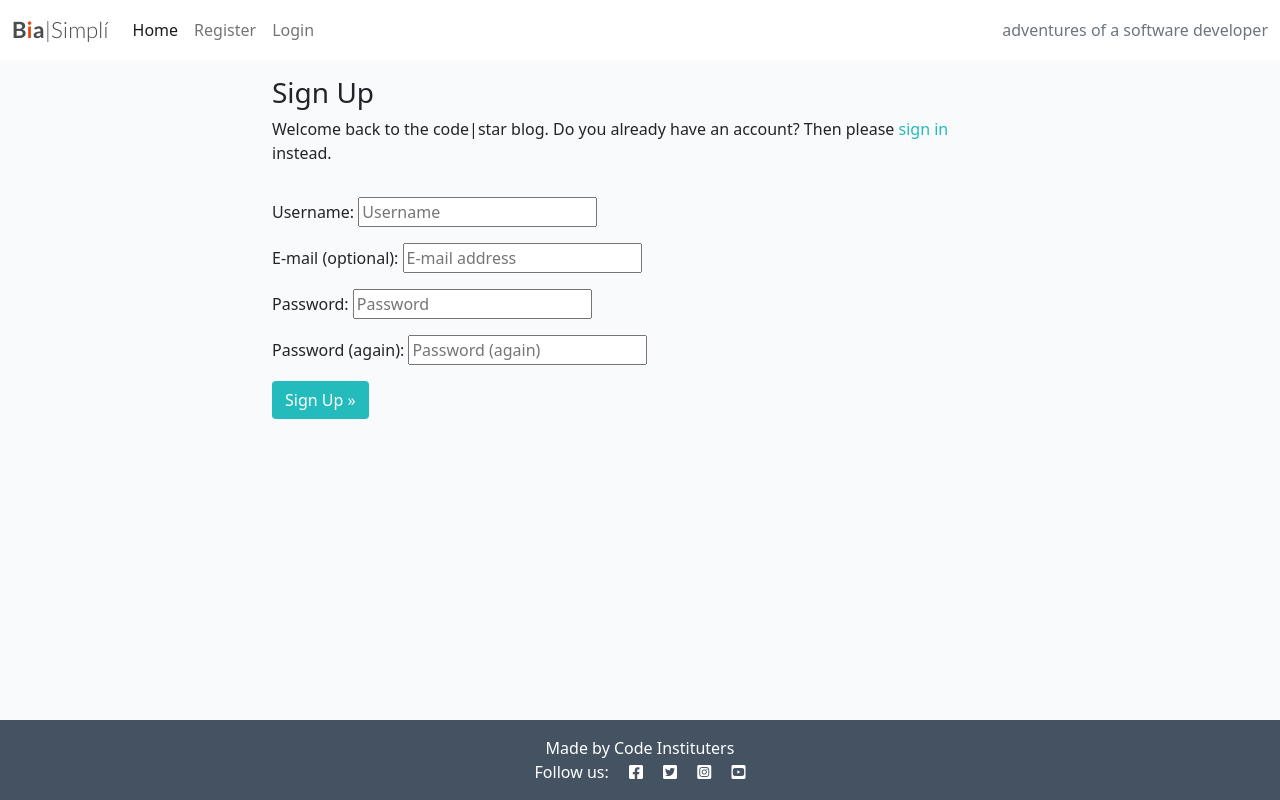
After one commit to Amzzy78/biasimpli, a Django app: page /accounts/signup/ in a window 1280 px wide. The commit adds this page. Run offline with Django 3.2, Linux system fonts and the light colour scheme.

Commit message:
Add signup form

```diff
--- a/blog/urls.py
+++ b/blog/urls.py
@@ -5,4 +5,6 @@ from django.urls import path
 
 urlpatterns = [
     path('', views.PostList.as_view(), name='home'),
+    path('<slug:slug>/', views.PostDetail.as_view(), name='post_detail'),
+
 ]
--- a/mysite/urls.py
+++ b/mysite/urls.py
@@ -20,4 +20,5 @@ from django.urls import path, include
 urlpatterns = [
     path('admin/', admin.site.urls),
     path('', include('blog.urls'), name='blog_urls'),
+    path('accounts/', include('allauth.urls')),
 ]
--- a/requirements.txt
+++ b/requirements.txt
@@ -3,8 +3,14 @@ cloudinary==1.29.0
 dj-database-url==0.5.0
 dj3-cloudinary-storage==0.0.6
 Django==3.2
+django-allauth==0.48.0
 django-summernote==0.8.20.0
+env==0.1.0
 gunicorn==20.1.0
+oauthlib==3.2.0
 psycopg2==2.9.3
+PyJWT==2.3.0
+python3-openid==3.2.0
 pytz==2021.3
+requests-oauthlib==1.3.1
 sqlparse==0.4.2
--- /dev/null
+++ b/templates/account/signup.html
@@ -0,0 +1,31 @@
+{% extends "base.html" %}
+
+{% load i18n %}
+
+{% block head_title %}{% trans "Signup" %}{% endblock %}
+
+{% block content %}
+<div class="container">
+    <div class="row">
+        <div class="col-md-8 mt-3 offset-md-2">
+            <h3>{% trans "Sign Up" %}</h3>
+
+            <p>{% blocktrans %}Welcome back to the code|star blog. Do you already have an account? Then please <a
+                    class="link" href="{{ login_url }}">sign in</a> instead.{% endblocktrans %}</p>
+        </div>
+    </div>
+    <div class="row">
+        <div class="col-md-8 mt-3 offset-md-2">
+            <form class="signup" id="signup_form" method="post" action="{% url 'account_signup' %}">
+                {% csrf_token %}
+                {{ form.as_p }}
+                {% if redirect_field_value %}
+                <input type="hidden" name="{{ redirect_field_name }}" value="{{ redirect_field_value }}" />
+                {% endif %}
+                <button class="btn btn-signup right" type="submit">{% trans "Sign Up" %} &raquo;</button>
+            </form>
+        </div>
+    </div>
+</div>
+
+{% endblock %}
--- a/templates/base.html
+++ b/templates/base.html
@@ -39,14 +39,14 @@
                     </li>
                     {% if user.is_authenticated %}
                     <li class="nav-item">
-                        <a class="nav-link" href="#">Logout</a>
+                        <a class="nav-link" href="{% url 'account_logout' %}">Logout</a>
                     </li>
                     {% else %}
                     <li class="nav-item">
-                        <a class="nav-link" href="#">Register</a>
+                        <a class="nav-link" href="{% url 'account_signup' %}">Register</a>
                     </li>
                     <li class="nav-item">
-                        <a class="nav-link" href="#">Login</a>
+                        <a class="nav-link" href="{% url 'account_login' %}">Login</a>
                     </li>
                     {% endif %}
                 </ul>
--- a/templates/index.html
+++ b/templates/index.html
@@ -23,7 +23,7 @@
                                     <p class="author">Author: {{ post.author }}</p>
                                 </div>
                             </div>
-                            <a href="#" class="post-link">
+                            <a href="{% url 'post_detail' post.slug  %}" class="post-link">
                                 <h2 class="card-title">{{ post.title }}</h2>
                                 <p class="card-text">{{ post.excerpt}}</p>
                             </a>
--- a/templates/post_detail.html
+++ b/templates/post_detail.html
@@ -58,7 +58,7 @@
             <h3>Comments:</h3>
             <div class="card-body">
                 <!-- We want a for loop inside the tags to iterate through each comment in comments -->
-                {% %}
+
                 <div class="comments" style="padding: 10px;">
                     <p class="font-weight-bold">
                         <!-- The commenter's name goes here. Check the model if you're not sure what that is -->
@@ -72,7 +72,7 @@
                     {{ comment.body | linebreaks }}
                 </div>
                 <!-- Our for loop ends here -->
-                {% %}
+
             </div>
         </div>
         <div class="col-md-4 card mb-4  mt-3 ">
```
Also changed, not shown: mysite/settings.py (+9 -0 lines), templates/account/login.html (added, +34 -0 lines), templates/account/logout.html (added, +29 -0 lines).
